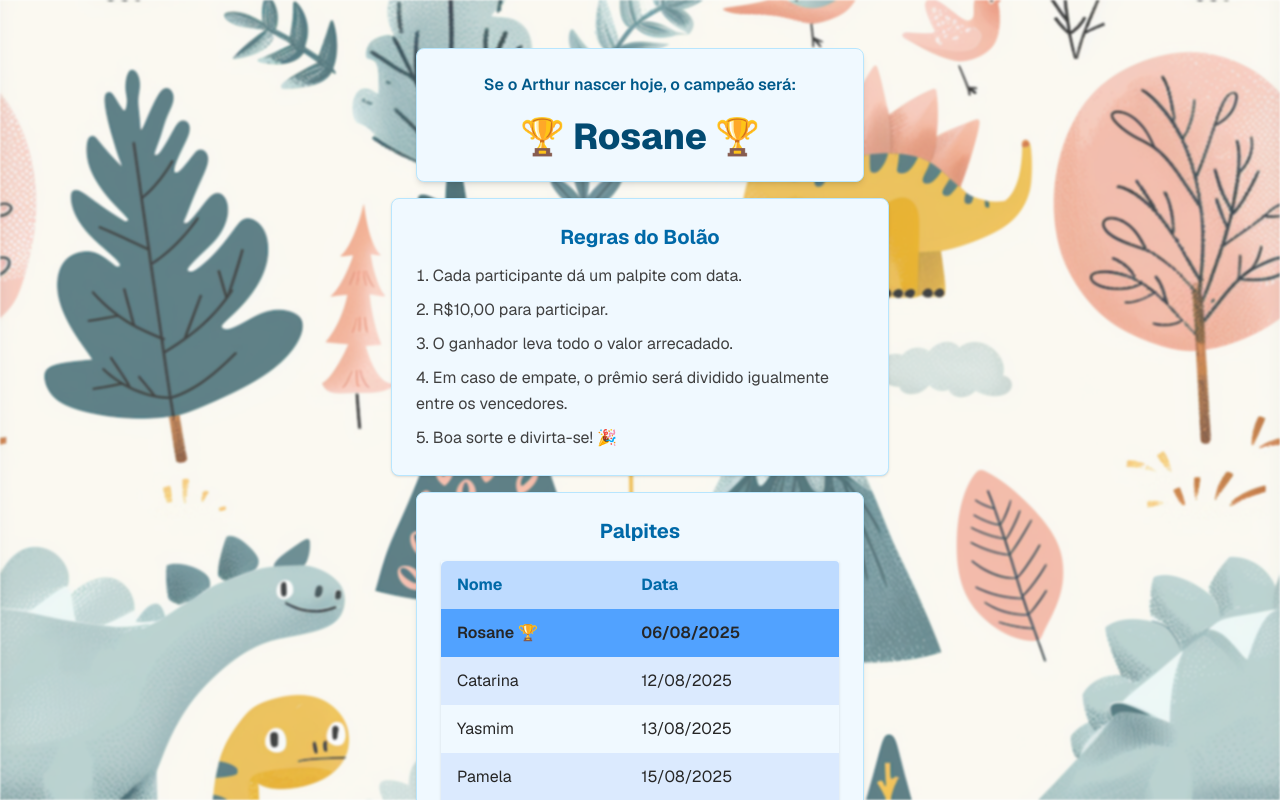
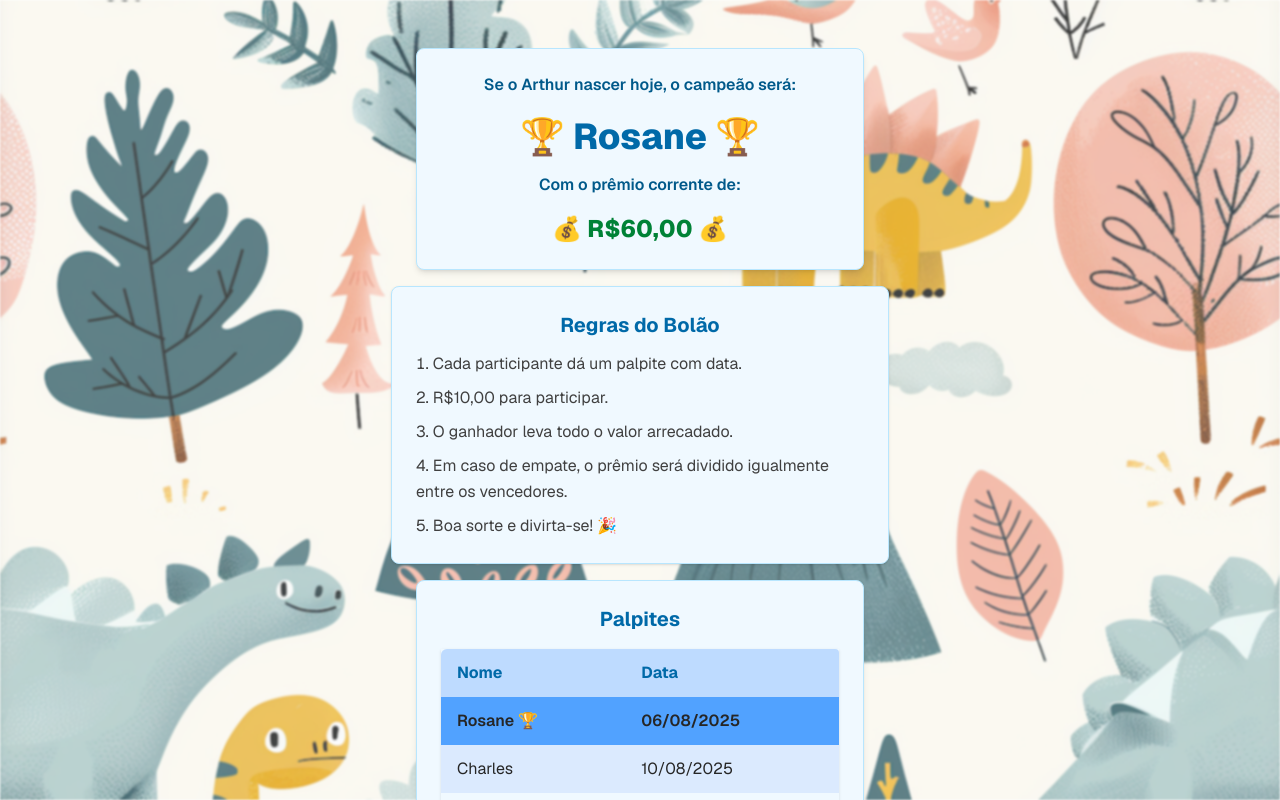
Before and after one commit to thallesBueno/baby-pool, a Next.js app: page / in a window 1280 px wide. Shown: the top 800 px of the page. Built offline with nearby package versions, Linux system fonts and the light colour scheme.

Commit message:
add charles and total money

```diff
--- a/src/app/page.tsx
+++ b/src/app/page.tsx
@@ -20,6 +20,10 @@ const bets = [
   {
     name: "Catarina",
     date: "2025/08/12",
+  },
+  {
+    name: "Charles",
+    date: "2025/08/10",
   },
 ];
 
@@ -81,10 +85,15 @@ export default function Home() {
             <br />
           </p>
          {closestBets.map((bet) => (
-            <p key={bet.name} className="text-4xl pt-4 font-extrabold text-sky-900">
+            <p key={bet.name} className="text-4xl pt-4 font-extrabold text-sky-700">
               🏆 {bet.name} 🏆
             </p>
             ))}
+            <p className="my-4 text-md font-semibold text-sky-800">
+              Com o prêmio corrente de:
+            <br />
+          </p>
+          <p className="text-2xl font-extrabold text-green-700">💰 R${bets.length * 10},00 💰</p>
         </section>
 
      <section
```
